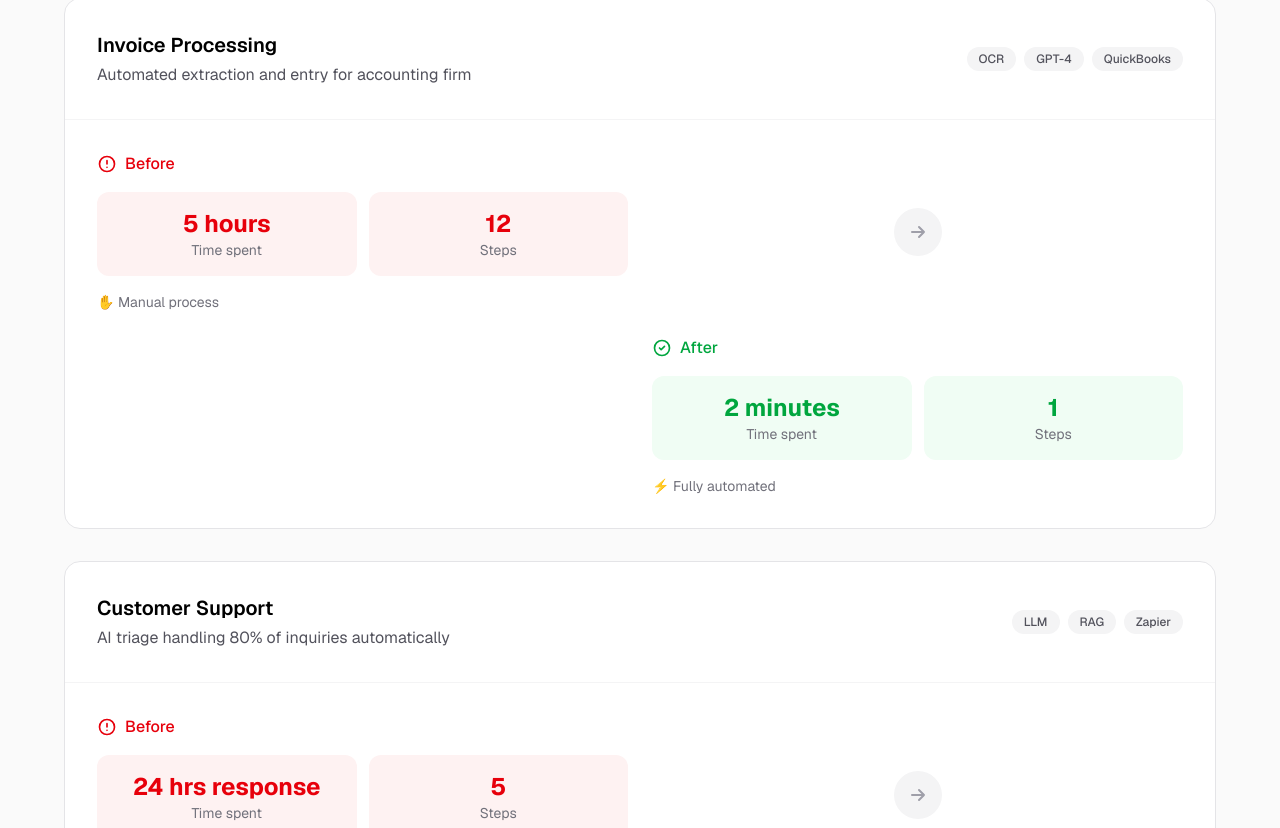
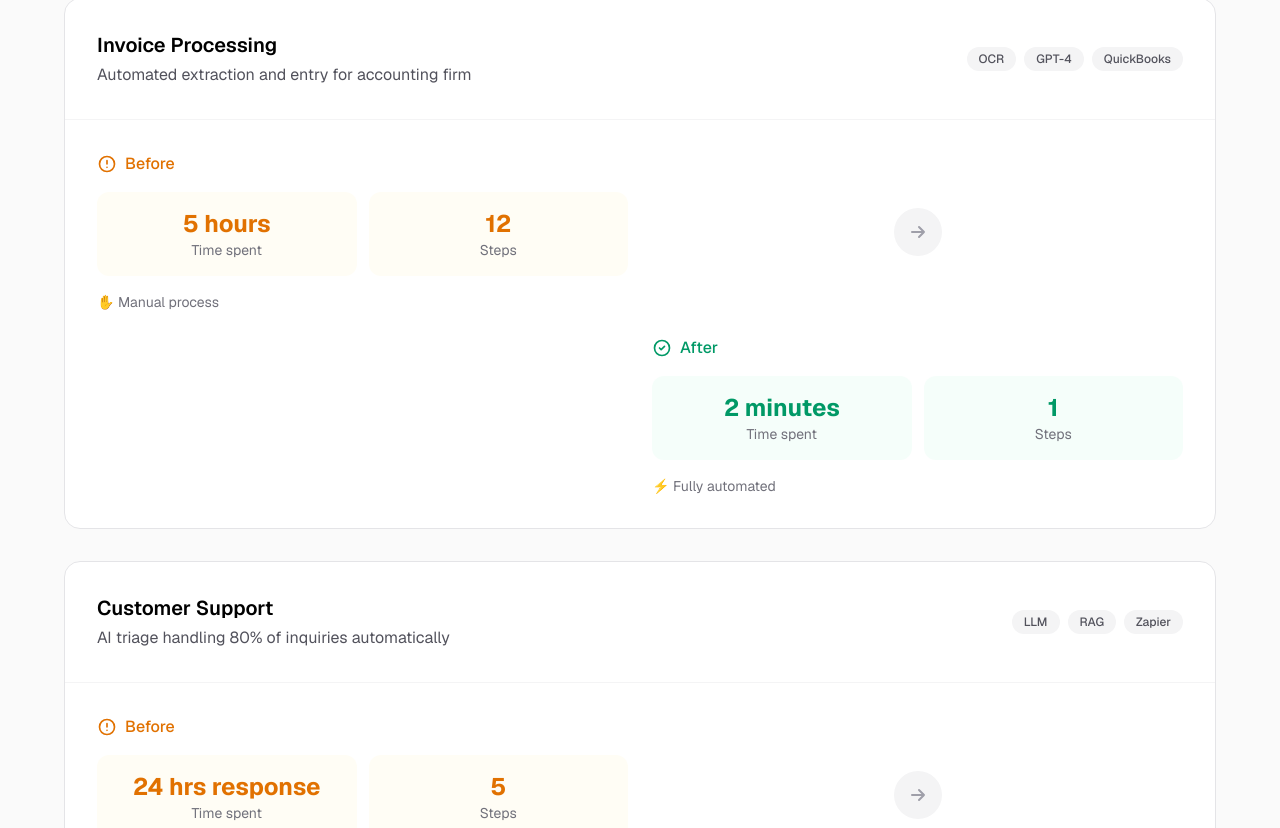
Before and after one commit to Jarno97/jsolutions, a Next.js app: page / in a window 1280 px wide. Shown: the part 1992-2820 px from the top of the page. Built offline with nearby package versions, Linux system fonts and the light colour scheme.

Commit message:
Soften project comparison colors (amber/emerald instead of red/green)

```diff
--- a/src/components/Projects.tsx
+++ b/src/components/Projects.tsx
@@ -79,13 +79,13 @@ function MetricBox({
     <div
       className={`p-4 rounded-xl text-center ${
         isAfter
-          ? "bg-green-50 dark:bg-green-950/30"
-          : "bg-red-50 dark:bg-red-950/30"
+          ? "bg-emerald-50/50 dark:bg-emerald-950/20"
+          : "bg-amber-50/50 dark:bg-amber-950/20"
       }`}
     >
       <div
         className={`text-2xl font-bold ${
-          isAfter ? "text-green-600 dark:text-green-400" : "text-red-600 dark:text-red-400"
+          isAfter ? "text-emerald-600 dark:text-emerald-400" : "text-amber-600 dark:text-amber-400"
         }`}
       >
         {value}
@@ -142,7 +142,7 @@ export default function Projects() {
                     <div className="grid md:grid-cols-2 gap-6">
                       {/* Before */}
                       <div className="space-y-4">
-                        <div className="flex items-center gap-2 text-red-600 dark:text-red-400 font-medium">
+                        <div className="flex items-center gap-2 text-amber-600 dark:text-amber-400 font-medium">
                           <svg className="w-5 h-5" fill="none" stroke="currentColor" viewBox="0 0 24 24">
                             <path strokeLinecap="round" strokeLinejoin="round" strokeWidth={2} d="M12 8v4m0 4h.01M21 12a9 9 0 11-18 0 9 9 0 0118 0z" />
                           </svg>
@@ -168,7 +168,7 @@ export default function Projects() {
 
                       {/* After */}
                       <div className="space-y-4 md:col-start-2">
-                        <div className="flex items-center gap-2 text-green-600 dark:text-green-400 font-medium">
+                        <div className="flex items-center gap-2 text-emerald-600 dark:text-emerald-400 font-medium">
                           <svg className="w-5 h-5" fill="none" stroke="currentColor" viewBox="0 0 24 24">
                             <path strokeLinecap="round" strokeLinejoin="round" strokeWidth={2} d="M9 12l2 2 4-4m6 2a9 9 0 11-18 0 9 9 0 0118 0z" />
                           </svg>
```
